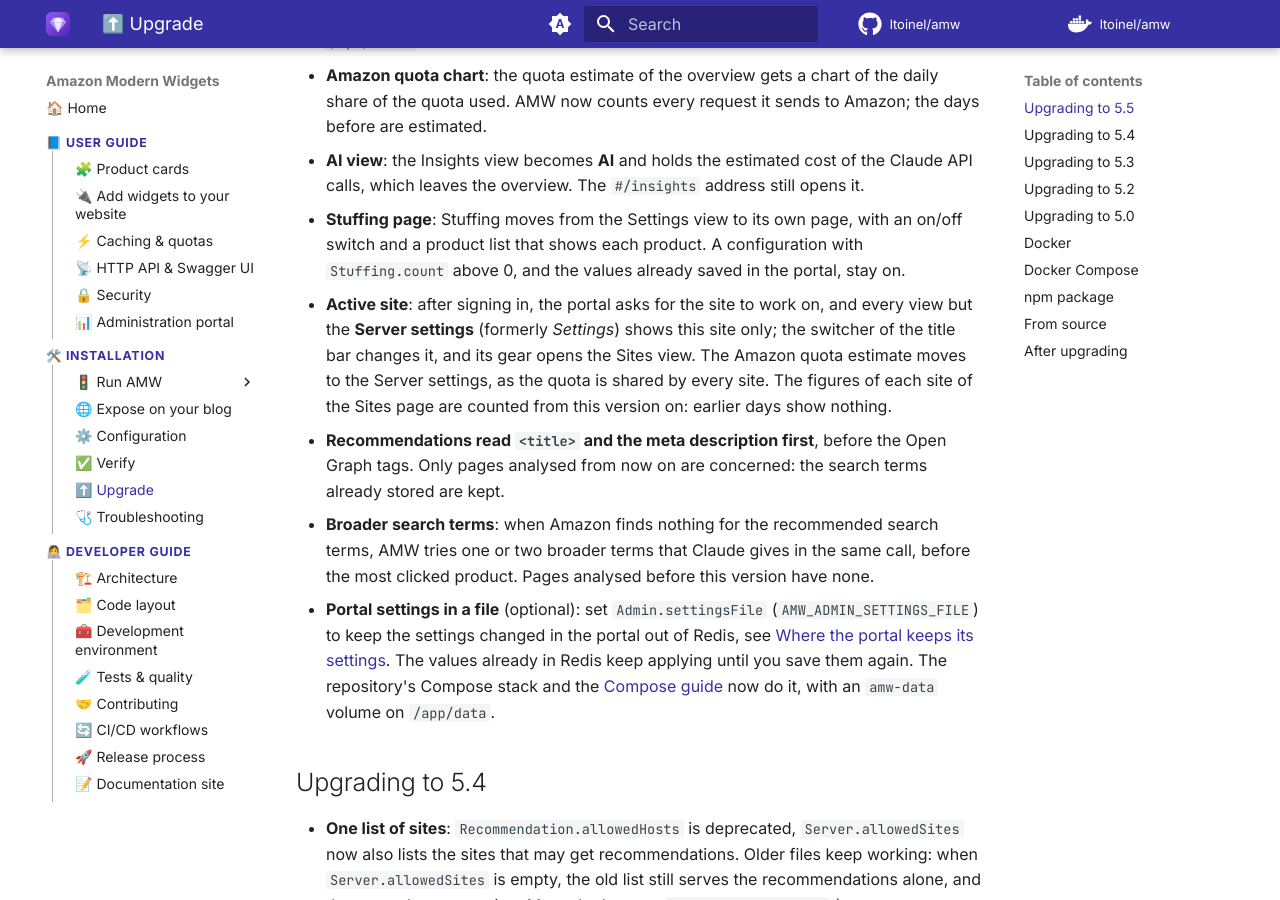
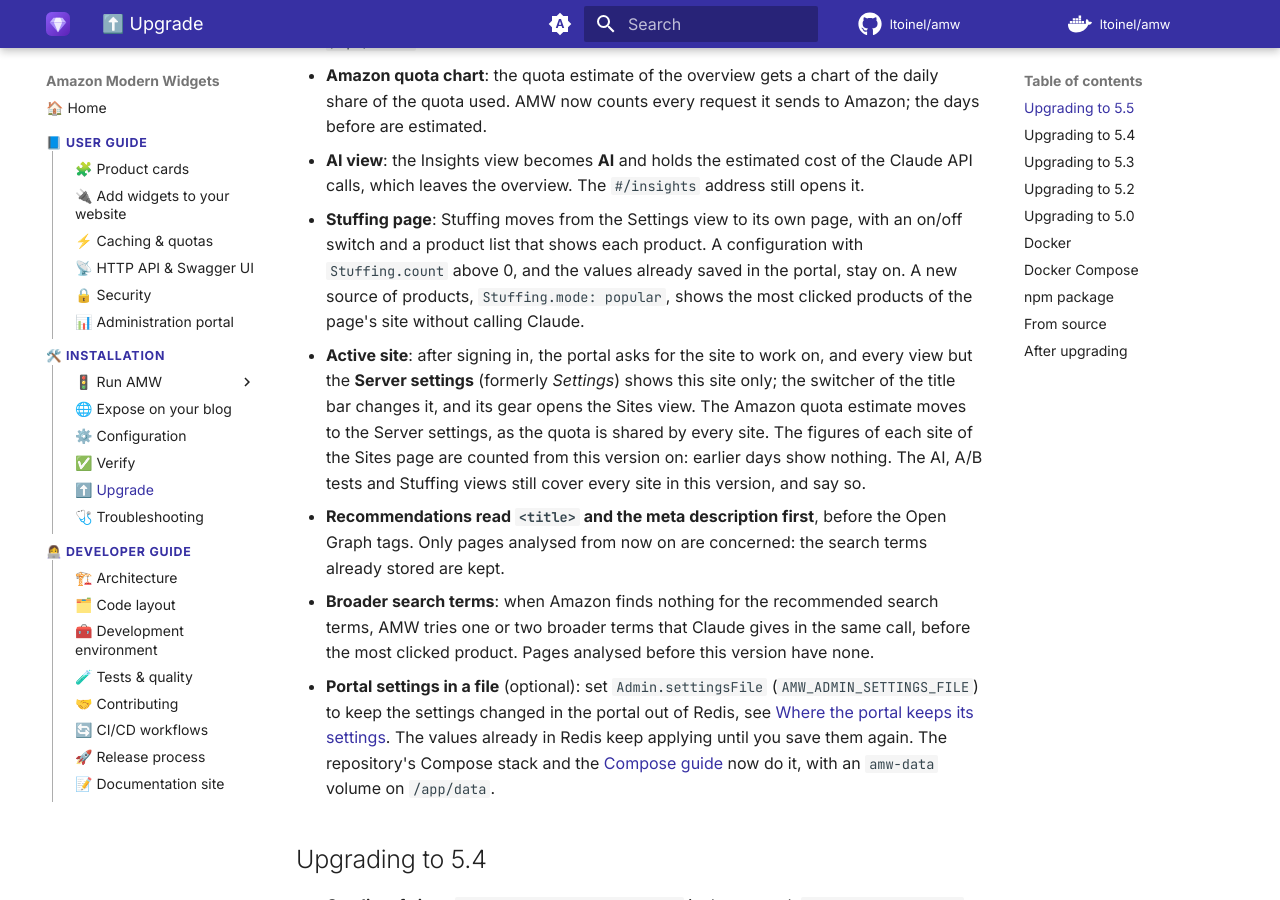
Before and after one commit to ltoinel/amw, an MkDocs documentation site: the page built from docs/installation/upgrade.md, in a window 1280 px wide and 900 px high, scrolled down 526 px. Built offline with MkDocs 1.6.1 and Material for MkDocs 9.7.7, drawn with Linux system fonts in a browser that asks for light colours; comment, search, counter and statistics services are not loaded.

Commit message:
chore(release): 5.5.0 (#435)
Closes #434

Co-authored-by: Ludovic Toinel <ltoinel@free.fr>
Co-authored-by: Claude Opus 5.5 <noreply@anthropic.com>

```diff
--- a/docs/installation/upgrade.md
+++ b/docs/installation/upgrade.md
@@ -19,12 +19,15 @@ changes are flagged there (Conventional Commits `!` / `BREAKING CHANGE`).
   calls, which leaves the overview. The `#/insights` address still opens it.
 - **Stuffing page**: Stuffing moves from the Settings view to its own page, with an on/off switch
   and a product list that shows each product. A configuration with `Stuffing.count` above 0, and
-  the values already saved in the portal, stay on.
+  the values already saved in the portal, stay on. A new source of products,
+  `Stuffing.mode: popular`, shows the most clicked products of the page's site without calling
+  Claude.
 - **Active site**: after signing in, the portal asks for the site to work on, and every view but
   the **Server settings** (formerly *Settings*) shows this site only; the switcher of the title bar
   changes it, and its gear opens the Sites view. The Amazon quota estimate moves to the Server
   settings, as the quota is shared by every site. The figures of each site of the Sites page are
-  counted from this version on: earlier days show nothing.
+  counted from this version on: earlier days show nothing. The AI, A/B tests and Stuffing views
+  still cover every site in this version, and say so.
 - **Recommendations read `<title>` and the meta description first**, before the Open Graph tags.
   Only pages analysed from now on are concerned: the search terms already stored are kept.
 - **Broader search terms**: when Amazon finds nothing for the recommended search terms, AMW tries
--- a/package.json
+++ b/package.json
@@ -1,6 +1,6 @@
 {
   "name": "amazon-modern-widgets",
-  "version": "5.4.0",
+  "version": "5.5.0",
   "description": "Amazon Modern Widgets for Amazon affiliate websites based on Amazon PAAPI v5",
   "license": "MIT",
   "author": "Ludovic Toinel",
```
Also changed, not shown: 1 other file.
